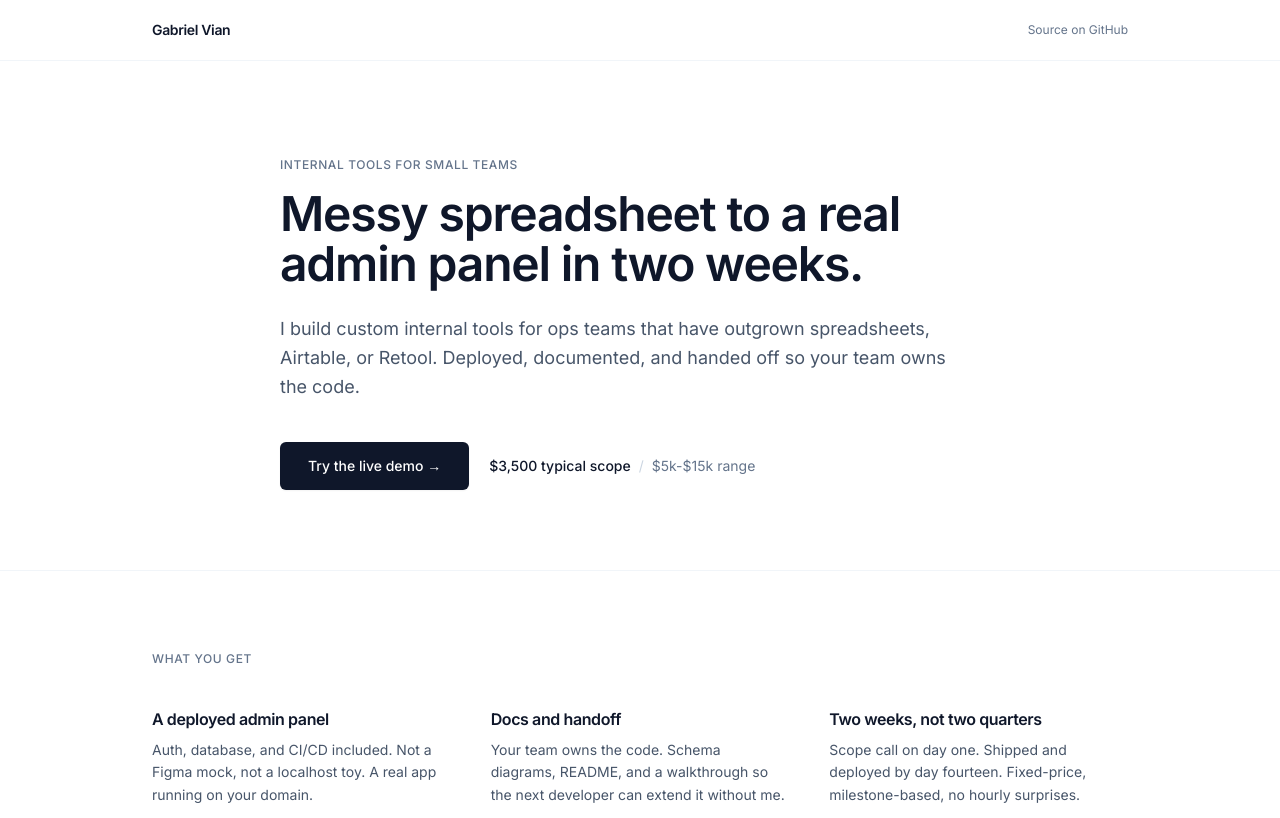
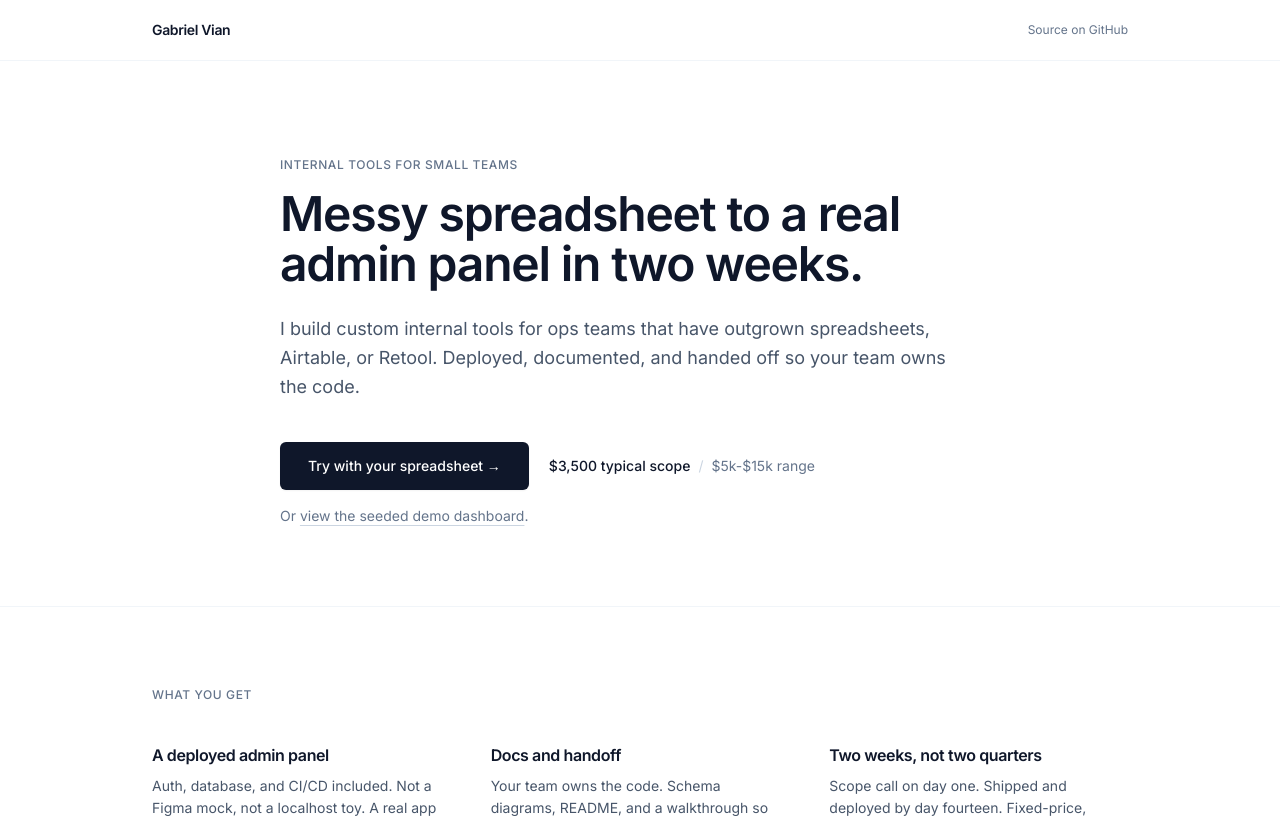
Before and after one commit to gabrielnvian/demo-ops-dashboard, a Next.js app: page / in a window 1280 px wide. Shown: the top 818 px of the page. Built offline with nearby package versions, Linux system fonts and the light colour scheme; no server answers; the database is empty.

Commit message:
feat(landing): switch primary CTA to "Try with your spreadsheet"

```diff
--- a/app/page.tsx
+++ b/app/page.tsx
@@ -42,10 +42,10 @@ export default async function Home() {
 
         <div className="mt-10 flex flex-wrap items-center gap-5">
           <Link
-            href="/dashboard"
+            href="/upload"
             className="inline-flex items-center justify-center rounded-md bg-slate-900 px-7 py-3.5 text-sm font-medium text-white shadow-sm hover:bg-slate-800 transition-colors"
           >
-            Try the live demo &rarr;
+            Try with your spreadsheet &rarr;
           </Link>
           <span className="text-sm text-slate-500">
             <span className="font-medium text-slate-900">$3,500 typical scope</span>
@@ -53,6 +53,16 @@ export default async function Home() {
             <span>$5k-$15k range</span>
           </span>
         </div>
+        <p className="mt-4 text-sm text-slate-500">
+          Or{" "}
+          <Link
+            href="/dashboard"
+            className="underline decoration-slate-300 underline-offset-4 hover:text-slate-900"
+          >
+            view the seeded demo dashboard
+          </Link>
+          .
+        </p>
       </section>
 
       <section className="border-t border-slate-100">
```
